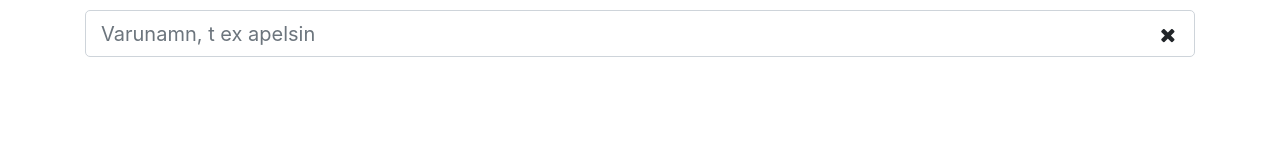
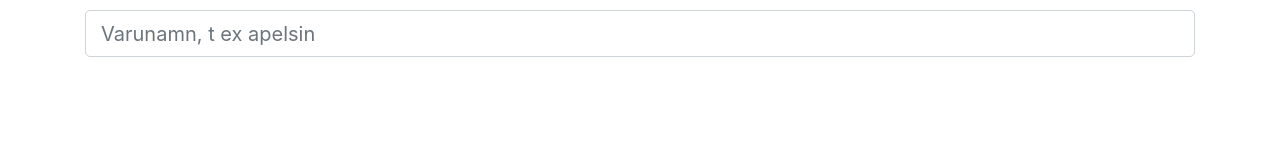
Before and after one commit to alundgren/kalori, an Angular app in the folder kalori-ui/: page / in a window 1280 px wide. Shown: the top 160 px of the page. Built offline with nearby package versions, Linux system fonts and the light colour scheme.

Commit message:
clear button works and is visible only when text entered

```diff
--- a/kalori-ui/src/app/search/search.component.css
+++ b/kalori-ui/src/app/search/search.component.css
@@ -3,4 +3,4 @@
     margin: -32px 20px;
     float: right;
     font-size: 20px;
-  }
+}
--- a/kalori-ui/src/app/search/search.component.html
+++ b/kalori-ui/src/app/search/search.component.html
@@ -1,8 +1,8 @@
 <div>
   <form>
       <div class="form-group">
-          <input type="text" class="form-control" [formControl]="searchInput" placeholder="Varunamn, t ex apelsin" autocomplete="off" />
-          <span class="fa fa-remove"></span>
+          <input type="text" class="form-control" [formControl]="searchInput" [(ngModel)]="searchText" placeholder="Varunamn, t ex apelsin" autocomplete="off" />
+          <span class="fa fa-remove" (click)="clearSearchInput()" *ngIf="searchText"></span>
       </div>
 
   </form>
--- a/kalori-ui/src/app/search/search.component.ts
+++ b/kalori-ui/src/app/search/search.component.ts
@@ -15,6 +15,7 @@ export class SearchComponent implements OnInit {
 
   searchInput: FormControl = new FormControl()
   searchResults: SearchEntry[]
+  searchText: string
 
   ngOnInit() {
     this.searchInput
@@ -27,4 +28,8 @@ export class SearchComponent implements OnInit {
         }
       });
   }
+
+  clearSearchInput() {
+    this.searchText = ''
+  }
 }
--- a/kalori-ui/src/index.html
+++ b/kalori-ui/src/index.html
@@ -2,7 +2,7 @@
 <html lang="en">
 <head>
   <meta charset="utf-8">
-  <title>KaloriUi</title>
+  <title>kalori</title>
   <base href="/">
 
   <meta name="viewport" content="width=device-width, initial-scale=1">
```
